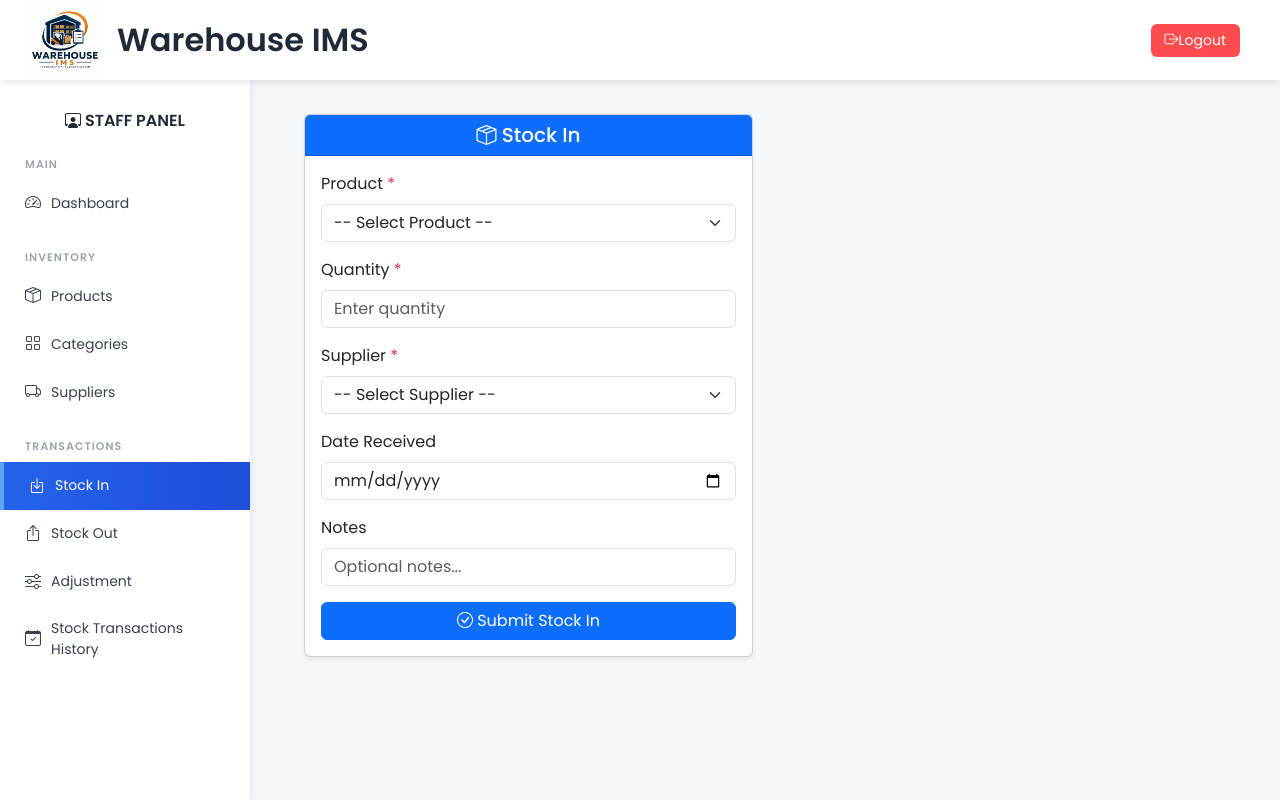
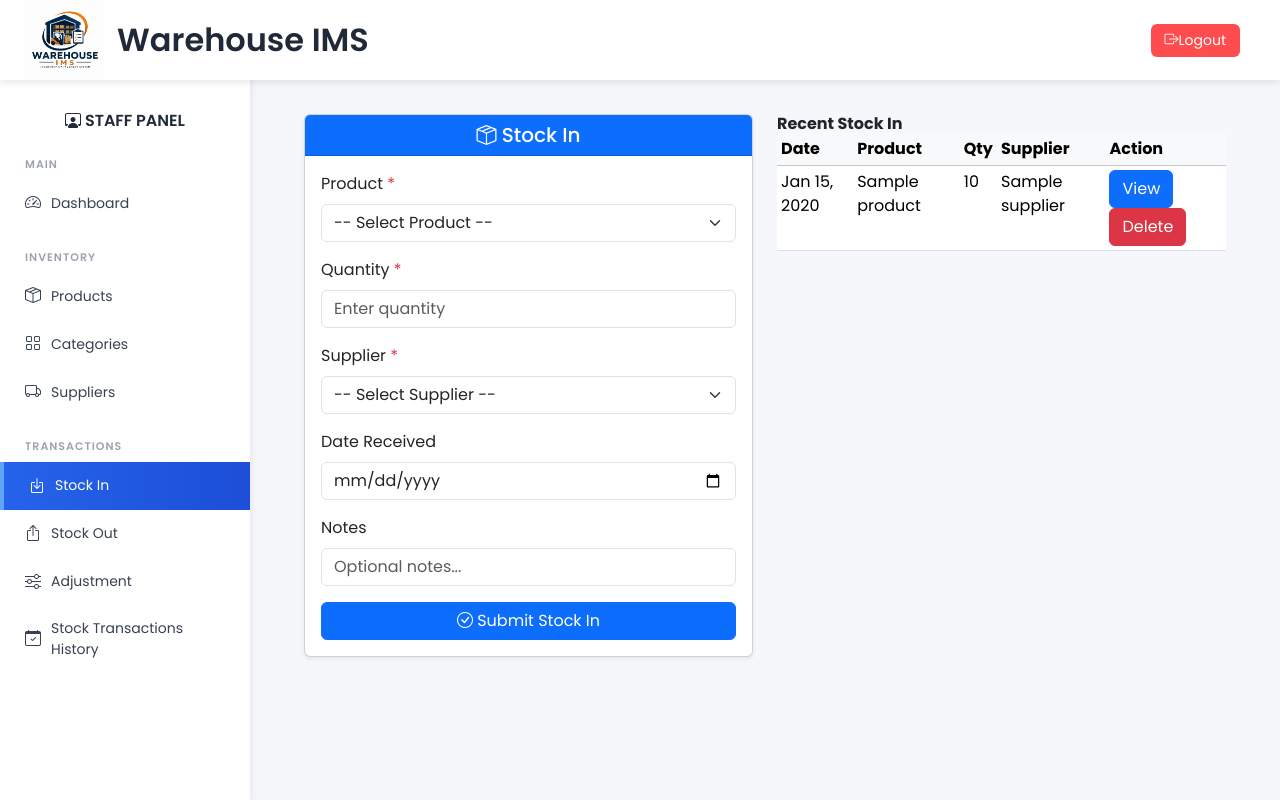
Before and after one commit to Juven165/WarehouseIMS, a Django app: page /staff/staff/stock-in in a window 1280 px wide. Run offline with Django 5.2, Linux system fonts and the light colour scheme; a user stored in the database is signed in; tables that the repository leaves empty hold one stand-in row (values such as "Sample post"); some libraries are stand-ins or nearby versions.

Commit message:
Add page

```diff
--- a/staff/forms.py
+++ b/staff/forms.py
@@ -5,3 +5,30 @@ class StockInForm(forms.ModelForm):
     class Meta:
         model = StockTransaction
         fields = ['product', 'quantity', 'supplier', 'reference_no', 'notes']
+
+class StockOutForm(forms.ModelForm):
+    class Meta:
+        model = StockTransaction
+        fields = ['product', 'quantity', 'notes']
+        widgets = {
+            'product': forms.Select(attrs={
+                'class': 'form-select',
+                'id': 'product-select'
+            }),
+            'quantity': forms.NumberInput(attrs={
+                'class': 'form-control',
+                'min': 1
+            }),
+            'notes': forms.Textarea(attrs={
+                'class': 'form-control',
+                'rows': 3,
+                'placeholder': 'Reason for stock out (e.g. Order #123, Damaged, etc.)'
+            }),
+        }
+
+    def __init__(self, *args, **kwargs):
+        super().__init__(*args, **kwargs)
+        # This is important part → custom label in dropdown
+        self.fields['product'].label_from_instance = lambda obj: (
+            f"{obj.name} (SKU: {obj.sku}) — Stock: {obj.current_stock}"
+        )
--- a/staff/templates/main/base_staff.html
+++ b/staff/templates/main/base_staff.html
@@ -198,8 +198,8 @@
             <i class="bi bi-box-arrow-in-down"></i> Stock In
         </a>
 
-        <a href="#"
-            class="{% if request.resolver_match.url_name == '#' %}active{% endif %}">
+        <a href="{% url 'stock_out' %}"
+            class="{% if request.resolver_match.url_name == 'stock_out' %}active{% endif %}">
             <i class="bi bi-box-arrow-up"></i> Stock Out
         </a>
 
--- a/staff/templates/staff/stock_in.html
+++ b/staff/templates/staff/stock_in.html
@@ -68,6 +68,54 @@
                 </div>
             </div>
         </div>
+
+        <div class="col-lg-6">
+            <div class="card-shadow-sm">
+                <div class="card-header">
+                    <h6 class=" fw-bold mb-0">Recent Stock In</h6>
+                </div>
+
+                <div class="card-body p-0">
+                    <div class="table-responsive">
+                        <table class="table table-sm table-hover mb-0">
+                            <thead class="table-light">
+                                <tr>
+                                    <th>Date</th>
+                                    <th>Product</th>
+                                    <th>Qty</th>
+                                    <th>Supplier</th>
+                                    <th>Action</th>
+                                </tr>
+                            </thead>
+
+                            <tbody>
+                                {% for trans in recent_transactions %}
+                                <tr>
+                                    <td>{{ trans.transaction_date|date:"M d, Y" }}</td>
+                                    <td>{{ trans.product.name }}</td>
+                                    <td>{{ trans.quantity }}</td>
+                                    <td>{{ trans.supplier.name }}</td>
+                                    <td>
+                                        <a href="#" class="btn btn-primary">
+                                            View
+                                        </a>
+
+                                        <a href="#" class="btn btn-danger">
+                                            Delete
+                                        </a>
+                                    </td>
+                                </tr>
+                                {% empty %}
+                                <tr>
+                                    <td colspan="5" class="text-center">No stock found...</td>
+                                </tr>
+                                {% endfor %}
+                            </tbody>
+                        </table>
+                    </div>
+                </div>
+            </div>
+        </div>
     </div>
 </div>
 {% endblock %}
--- a/staff/urls.py
+++ b/staff/urls.py
@@ -9,4 +9,5 @@ urlpatterns = [
     path('staff/categories/', views.categories, name='categories'),
     path('staff/supplier', views.supplier, name='supplier'),
     path('staff/stock-in', views.stock_in, name='stock_in'),
+    path('staff/stock-out', views.stock_out, name='stock_out'),
 ]
--- a/staff/views.py
+++ b/staff/views.py
@@ -5,7 +5,8 @@ from django.contrib.auth.decorators import login_required
 from django.utils import timezone
 from django.contrib import messages
 from staff.models import Product, StockTransaction, Category, Supplier
-from .forms import StockInForm
+from .forms import StockInForm, StockOutForm
+
 
 @login_required
 def staff_dashboard(request):
@@ -139,9 +140,12 @@ def view_supplier_detail(request, supplier_id):
 
 @login_required
 def stock_in(request):
-    recent_transaction = StockTransaction.objects.filter(
+    recent_transactions = StockTransaction.objects.filter(
         transaction_type="Stock In"
-    ).order_by('-transaction_date')[:10]
+    ).select_related('product', 'supplier').order_by('-transaction_date')[:10]
+
+    products = Product.objects.all()
+    suppliers = Supplier.objects.filter(is_active=True)
 
     if request.method == 'POST':
         form = StockInForm(request.POST)
@@ -151,7 +155,7 @@ def stock_in(request):
             transaction.staff = request.user
             transaction.save()
 
-            # Update the product stock
+            # Update stock
             product = transaction.product
             product.current_stock += transaction.quantity
             product.save()
@@ -163,6 +167,40 @@ def stock_in(request):
 
     context = {
         'form': form,
-        'recent_transaction': recent_transaction,
+        'recent_transactions': recent_transactions,
+        'products': products,
+        'suppliers': suppliers,
     }
     return render(request, 'staff/stock_in.html', context)
+
+@login_required
+def stock_out(request):
+    recent_stock_out = (
+        StockTransaction.objects
+        .filter(transaction_type="Stock Out")
+        .select_related('product', 'staff')
+        .order_by('-transaction_date')[:10]
+    )
+
+    if request.method == 'POST':
+        form = StockOutForm(request.POST)
+        if form.is_valid():
+            transaction = form.save(commit=False)
+            transaction.transaction_type = "Stock Out"
+            transaction.staff = request.user
+            transaction.save()
+
+            product = transaction.product
+            product.current_stock -= transaction.quantity
+            product.save()
+
+            messages.success(request, 'Stock successfully deducted!')
+            return redirect('stock_out')
+    else:
+        form = StockOutForm()
+
+    context = {
+        'form': form,
+        'recent_stock_out_trans': recent_stock_out,
+    }
+    return render(request, 'staff/stock_out.html', context)
```
Also changed, not shown: staff/templates/staff/stock_out.html (added, +100 -0 lines).
